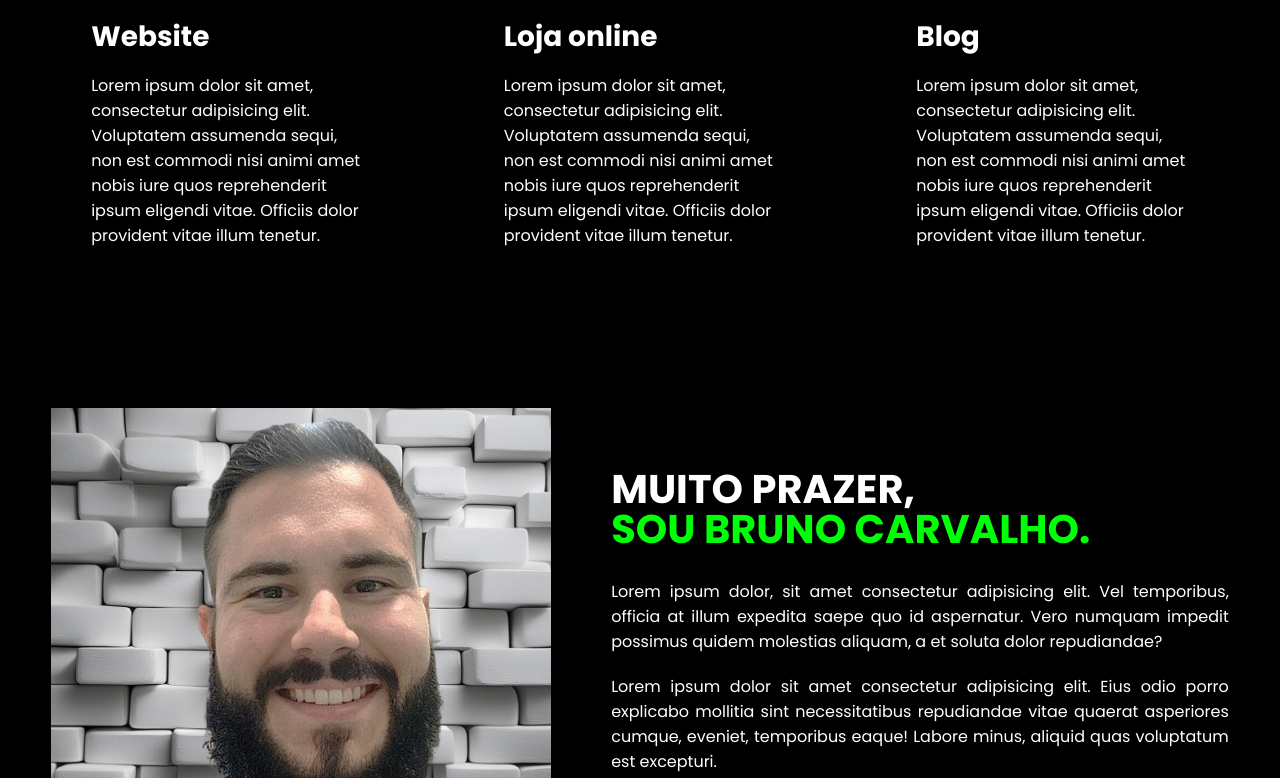
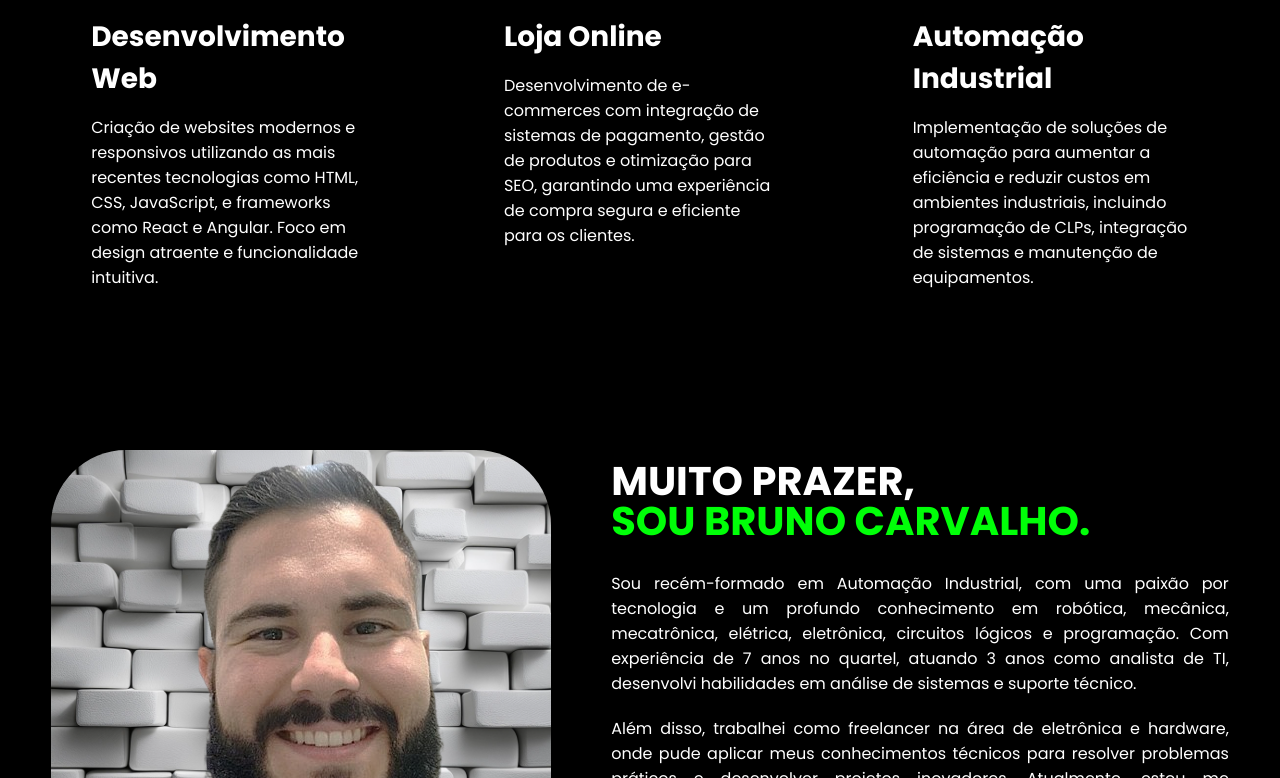
Before and after one commit to Bruno-Filadelfo/Portf-lio, a plain HTML site: page index.html in a window 1280 px wide. Shown: the part 962-1740 px from the top of the page. Drawn offline with nearby package versions, Linux system fonts and the light colour scheme.

Commit message:
Meu Portfólio

```diff
--- a/index.html
+++ b/index.html
@@ -76,58 +76,48 @@
                 <div class="flex">
                     <div class="especialidades-box">
                         <i class="bi bi-code-square"></i>
-                        <h3>Website</h3>
-                        <p>Lorem ipsum dolor sit amet, consectetur adipisicing elit. Voluptatem assumenda sequi, non est
-                            commodi nisi animi amet nobis iure quos reprehenderit ipsum eligendi vitae. Officiis dolor
-                            provident vitae illum tenetur.</p>
+                        <h3>Desenvolvimento Web</h3>
+                        <p>Criação de websites modernos e responsivos utilizando as mais recentes tecnologias como HTML, CSS, JavaScript, e frameworks como React e Angular. Foco em design atraente e funcionalidade intuitiva.</p>
                     </div><!--especialidades-box-->
 
                     <div class="especialidades-box">
                         <i class="bi bi-cart"></i>
-                        <h3>Loja online</h3>
-                        <p>Lorem ipsum dolor sit amet, consectetur adipisicing elit. Voluptatem assumenda sequi, non est
-                            commodi nisi animi amet nobis iure quos reprehenderit ipsum eligendi vitae. Officiis dolor
-                            provident vitae illum tenetur.</p>
+                        <h3>Loja Online</h3>
+                        <p>Desenvolvimento de e-commerces com integração de sistemas de pagamento, gestão de produtos e otimização para SEO, garantindo uma experiência de compra segura e eficiente para os clientes.</p>
                     </div><!--especialidades-box-->
 
                     <div class="especialidades-box">
-                        <i class="bi bi-wordpress"></i>
-                        <h3>Blog</h3>
-                        <p>Lorem ipsum dolor sit amet, consectetur adipisicing elit. Voluptatem assumenda sequi, non est
-                            commodi nisi animi amet nobis iure quos reprehenderit ipsum eligendi vitae. Officiis dolor
-                            provident vitae illum tenetur.</p>
+                        <i class="bi bi-robot"></i>
+                        <h3>Automação Industrial</h3>
+                        <p>Implementação de soluções de automação para aumentar a eficiência e reduzir custos em ambientes industriais, incluindo programação de CLPs, integração de sistemas e manutenção de equipamentos.</p>
                     </div><!--especialidades-box-->
-
                 </div><!--flex-->
             </div><!--interface-->
         </section><!--especialidades-->
+
 
         <section class="sobre">
             <div class="interface">
                 <div class="flex">
                     <div class="img-sobre">
-                        <img src="images/foto.png" alt="">
+                        <img src="images/foto.png" alt="" style="border-radius: 15%;">
                     </div><!--img-sobre-->
 
                     <div class="txt-sobre">
                         <h2>MUITO PRAZER, <span>SOU BRUNO CARVALHO.</span></h2>
-                        <p>Lorem ipsum dolor, sit amet consectetur adipisicing elit. Vel temporibus, officia at illum
-                        expedita saepe quo id aspernatur. Vero numquam impedit possimus quidem molestias aliquam, a
-                        et soluta dolor repudiandae?</p>
-                        <p>Lorem ipsum dolor sit amet consectetur adipisicing elit. Eius odio porro explicabo mollitia
-                        sint necessitatibus repudiandae vitae quaerat asperiores cumque, eveniet, temporibus eaque!
-                        Labore minus, aliquid quas voluptatum est excepturi.</p>
-
+                        <p>Sou recém-formado em Automação Industrial, com uma paixão por tecnologia e um profundo conhecimento em robótica, mecânica, mecatrônica, elétrica, eletrônica, circuitos lógicos e programação. Com experiência de 7 anos no quartel, atuando 3 anos como analista de TI, desenvolvi habilidades em análise de sistemas e suporte técnico.</p>
+                        <p>Além disso, trabalhei como freelancer na área de eletrônica e hardware, onde pude aplicar meus conhecimentos técnicos para resolver problemas práticos e desenvolver projetos inovadores. Atualmente, estou me dedicando à transição para a carreira de Desenvolvedor Frontend, mergulhando em estudos de tecnologias web modernas com o objetivo de me especializar em programação e desenvolvimento de interfaces.</p>
                         <div class="btn-social">
-                            <a href="#"><button><i class="bi bi-instagram"></i></button></i></a>
-                            <a href="https://www.github.com/Bruno-Filadelfo" target="_blank"><button><i class="bi bi-github"></i></button></i></a>
-                            <a href="https://www.linkedin.com/in/bruno-filadelfo/" target="_blank"><button><i class="bi bi-linkedin"></i></button></i></a>
+                            <a href="#"><button><i class="bi bi-instagram"></i></button></a>
+                            <a href="https://www.github.com/Bruno-Filadelfo" target="_blank"><button><i class="bi bi-github"></i></button></a>
+                            <a href="https://www.linkedin.com/in/bruno-filadelfo/" target="_blank"><button><i class="bi bi-linkedin"></i></button></a>
                         </div>
-
                     </div><!--txt-sobre-->
                 </div><!--flex-->
             </div><!--interface-->
         </section><!--sobre-->
+
+
 
         <section class="portfolio">
             <div class="interface">
@@ -145,6 +135,7 @@
                 </div><!--flex-->
             </div><!--interface-->
         </section><!--portfolio-->
+
 
         <section class="formulario">
             <div class="interface">
```
Also changed, not shown: style.css (line endings or trailing spaces).
